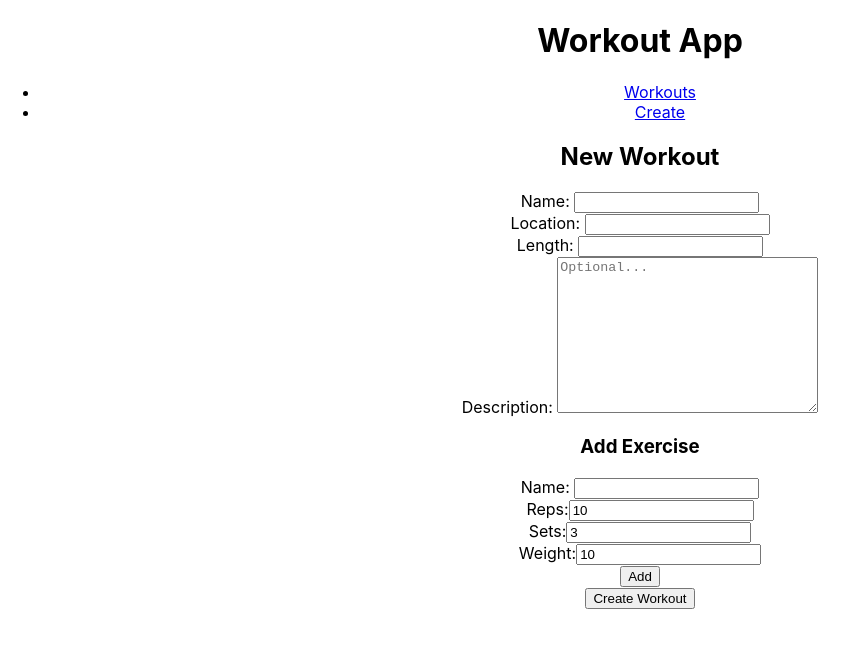
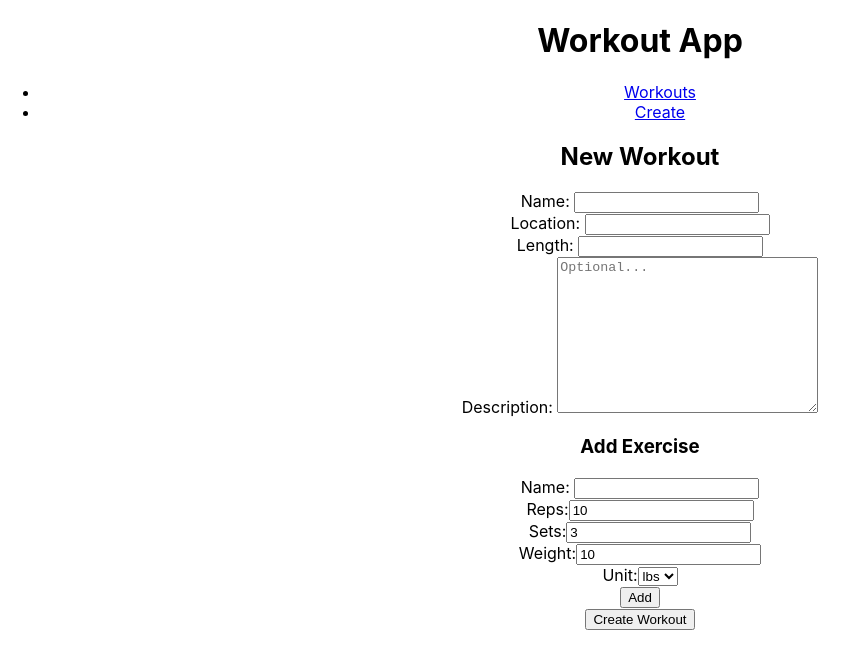
Before and after one commit to msolorio/workout_app_client, a React (Create React App) app: page /workouts/create in a window 1280 px wide. Shown: the top 668 px of the page, without its empty margins (0-858 px from the left). Built offline with nearby package versions, Linux system fonts and the light colour scheme.

Commit message:
Adds a select box for exercise weight unit

```diff
--- a/src/pages/CreateWorkout/CreateWorkout.tsx
+++ b/src/pages/CreateWorkout/CreateWorkout.tsx
@@ -197,6 +197,19 @@ function CreateWorkout() {
             handleChange={handleInputChange}
           />
 
+          <div>
+            <label htmlFor="exerciseUnit">Unit:</label>
+
+            <select
+              name="exerciseUnit"
+              onChange={handleInputChange}
+              value={state.exerciseUnit}
+            >
+              <option value="lbs">lbs</option>
+              <option value="kg">kg</option>
+            </select>
+          </div>
+
           <input
             type="button"
             value="Add"
```
